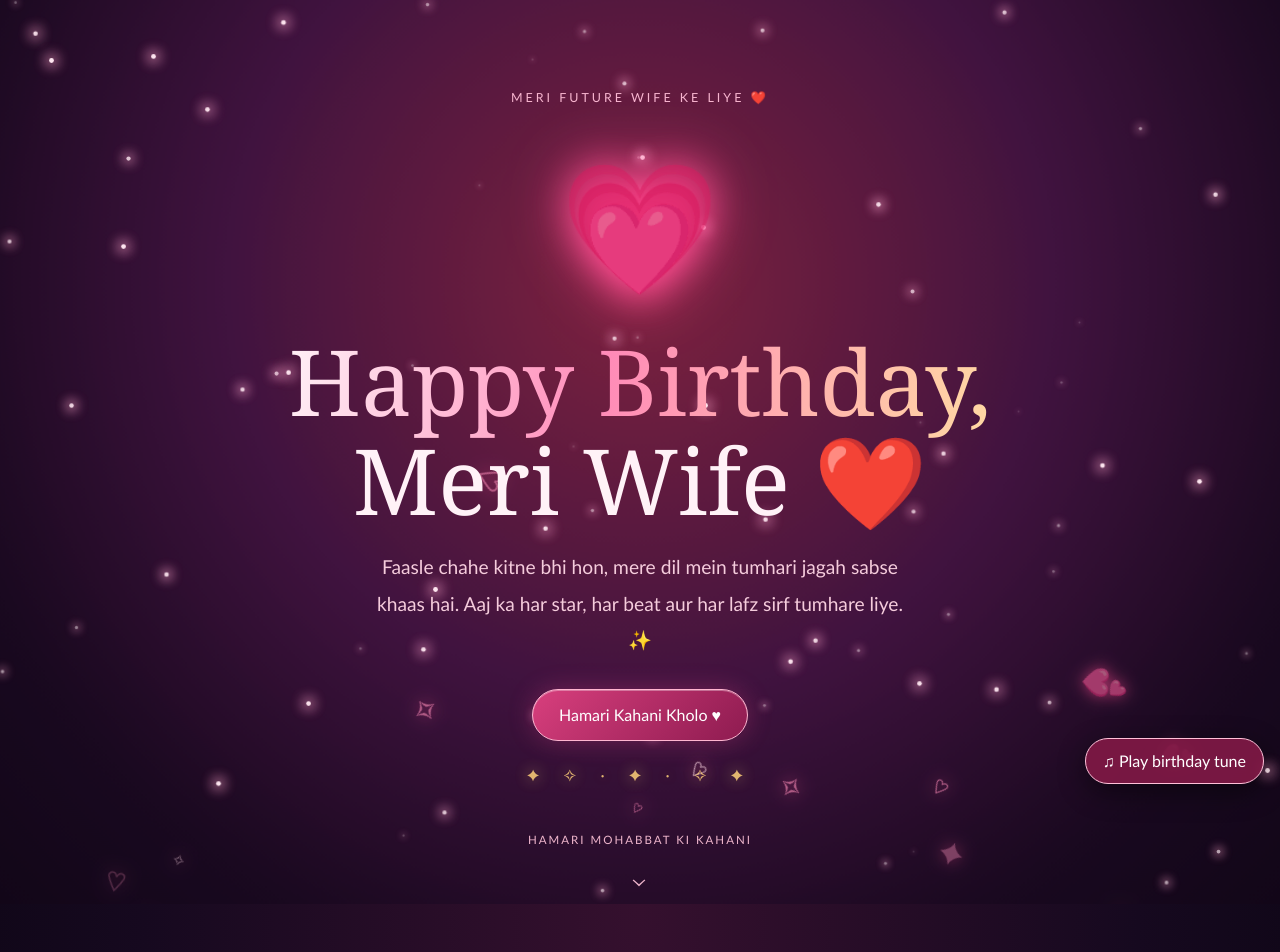
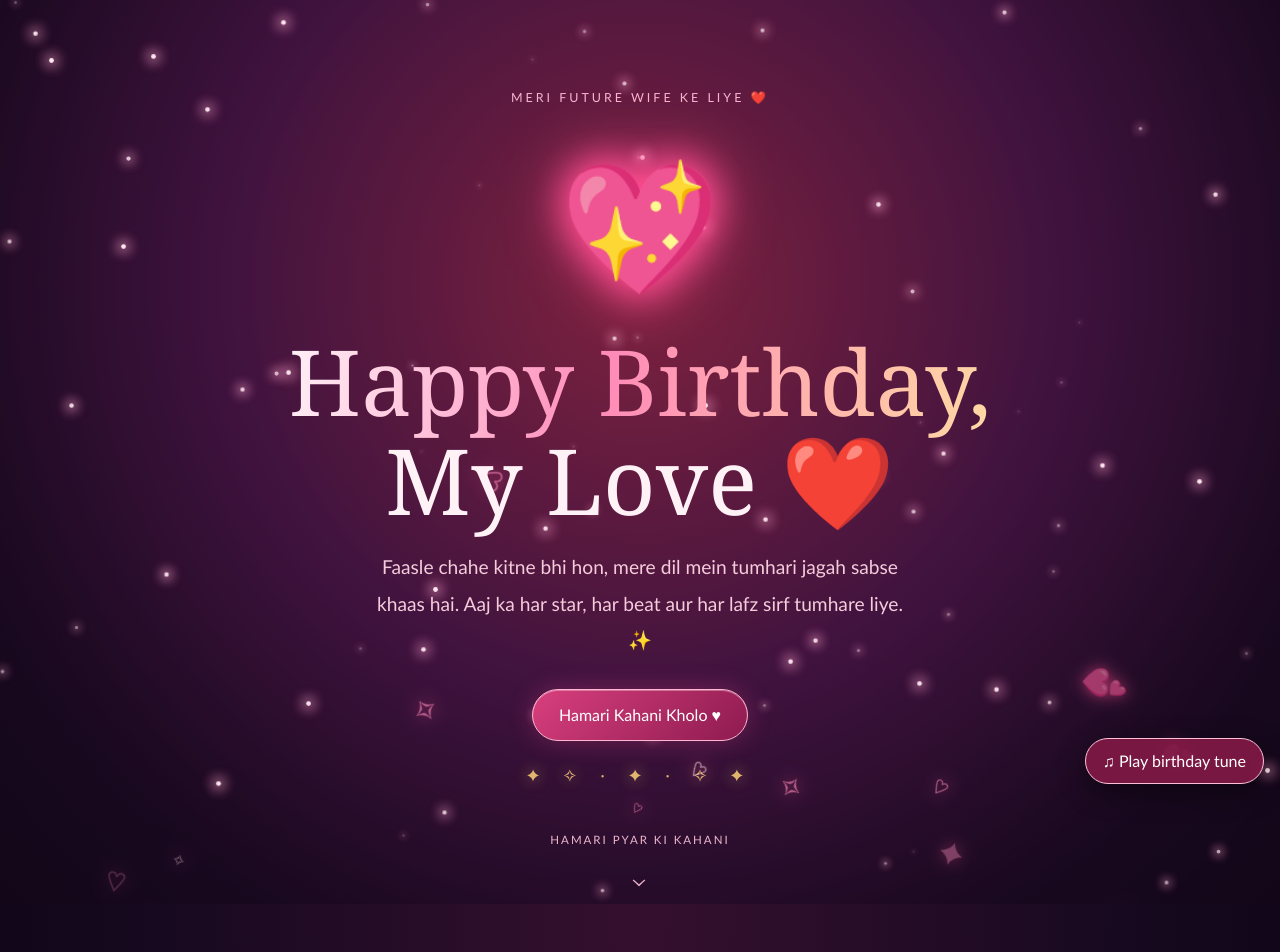
Before and after one commit to QuickToolkits/birthday-surprise, a plain HTML site: page index.html in a window 1280 px wide. Shown: the top 952 px of the page. Drawn offline with Linux system fonts and the light colour scheme.

Commit message:
Restore index.html for birthday celebration

```diff
--- a/index.html
+++ b/index.html
@@ -27,12 +27,12 @@
           Meri Future wife ke liye ❤️
         </p>
 
-        <div class="hero-heart">💗</div>
+        <div class="hero-heart">💖</div>
 
         <h1>
           <span class="gradient-text">Happy Birthday,</span>
           <br>
-          <span id="heroName">Meri Wife ❤️</span>
+          <span id="heroName">My Love ❤️</span>
         </h1>
 
         <p class="lead">
@@ -47,7 +47,7 @@
       </div>
 
       <div class="scroll-cue">
-        Hamari mohabbat ki kahani
+        Hamari Pyar ki kahani
         <span>⌄</span>
       </div>
     </section>
@@ -121,7 +121,7 @@
             </p>
 
             <div class="signature">
-              Hamesha tumhara, tumhara apna ❤️
+              Hamesha tumhara, tumhara Shivang  ❤️
             </div>
 
           </div>
```
